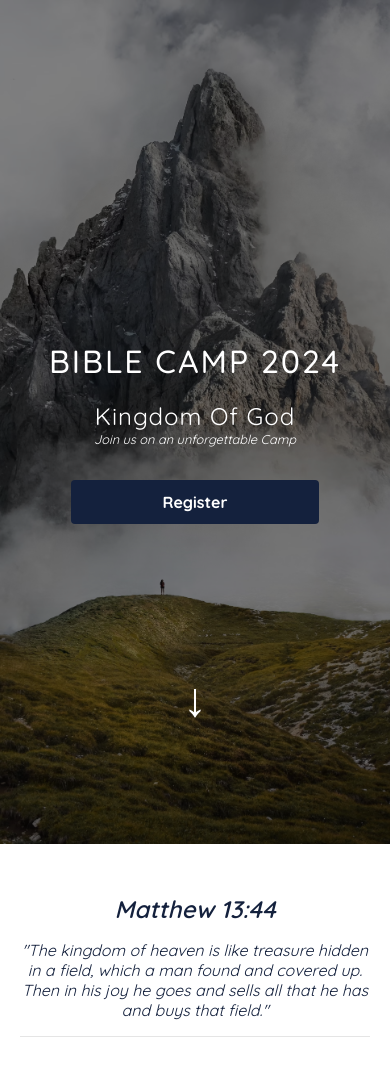
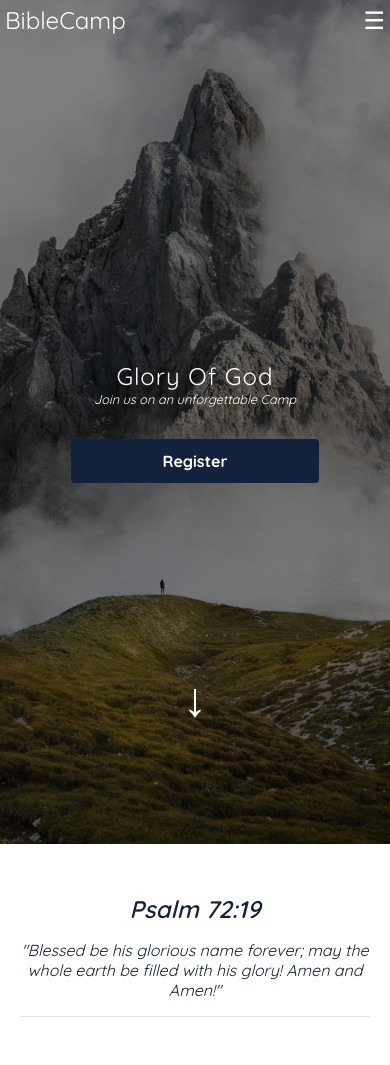
Before and after one commit to williamvelichko/CampWebsite, a Next.js app: page / in a window 390 px wide. Shown: the top 1065 px of the page. Built offline with nearby package versions, Linux system fonts and the light colour scheme; grey boxes are pictures that could not be loaded.

Commit message:
first save

```diff
--- a/src/app/components/About/About.tsx
+++ b/src/app/components/About/About.tsx
@@ -5,11 +5,10 @@ const About = () => {
   return (
     <section className={styles.about}>
       <div>
-        <h3>Matthew 13:44</h3>
+        <h3>Psalm 72:19</h3>
         <p>
-          &quot;The kingdom of heaven is like treasure hidden in a field, which
-          a man found and covered up. Then in his joy he goes and sells all that
-          he has and buys that field.&quot;
+          &quot;Blessed be his glorious name forever; may the whole earth be
+          filled with his glory! Amen and Amen!&quot;
         </p>
       </div>
     </section>
--- a/src/app/components/Header/Header.tsx
+++ b/src/app/components/Header/Header.tsx
@@ -1,11 +1,38 @@
-import React from "react";
+"use client";
+import React, { useState, useEffect } from "react";
 import styles from "./styles/Header.module.scss";
+import Navbar from "./components/Navbar";
 
-const Header = () => {
+const Header: React.FC = () => {
+  const [isScrolled, setIsScrolled] = useState<boolean>(false);
+  const [isMenuOpen, setIsMenuOpen] = useState<boolean>(false); // State for menu open/close
+
+  const toggleMenu = () => {
+    setIsMenuOpen(!isMenuOpen); // Toggle the menu state
+  };
+  useEffect(() => {
+    const handleScroll = () => {
+      if (window.scrollY > 50) {
+        setIsScrolled(true); // Add the "scrolled" class
+      } else {
+        setIsScrolled(false); // Remove the "scrolled" class
+      }
+    };
+
+    window.addEventListener("scroll", handleScroll); // Add scroll event listener
+    return () => {
+      window.removeEventListener("scroll", handleScroll); // Clean up the listener
+    };
+  }, []);
+
   return (
-    <header className={styles.header}>
+    <header className={`${styles.header} ${isScrolled ? styles.scrolled : ""}`}>
       <div className={styles.logo}>BibleCamp</div>
-      <div className={styles.hamburger}>☰</div>
+      <div className={styles.hamburger} onClick={toggleMenu}>
+        ☰
+      </div>
+
+      <Navbar isMenuOpen={isMenuOpen} toggleMenu={toggleMenu} />
     </header>
   );
 };
--- /dev/null
+++ b/src/app/components/Header/components/Navbar.tsx
@@ -0,0 +1,51 @@
+import React from "react";
+import styles from "../styles/Navbar.module.scss";
+
+// Define the props interface for Navbar
+interface NavbarProps {
+  isMenuOpen: boolean;
+  toggleMenu: () => void;
+}
+
+const Navbar: React.FC<NavbarProps> = ({ isMenuOpen, toggleMenu }) => {
+  return (
+    <>
+      {/* Backdrop */}
+      <div
+        className={`${styles.backdrop} ${isMenuOpen ? styles.open : ""}`}
+        onClick={toggleMenu}
+      ></div>
+
+      {/* Navigation Menu */}
+      <nav className={`${styles.nav} ${isMenuOpen ? styles.open : ""}`}>
+        <button className={styles.closeButton} onClick={toggleMenu}>
+          ✕
+        </button>
+        <ul>
+          <li>
+            <a href="#home" onClick={toggleMenu}>
+              Home
+            </a>
+          </li>
+          <li>
+            <a href="#about" onClick={toggleMenu}>
+              About
+            </a>
+          </li>
+          <li>
+            <a href="#schedule" onClick={toggleMenu}>
+              Schedule
+            </a>
+          </li>
+          <li>
+            <a href="#contact" onClick={toggleMenu}>
+              Contact
+            </a>
+          </li>
+        </ul>
+      </nav>
+    </>
+  );
+};
+
+export default Navbar;
--- a/src/app/components/Header/styles/Header.module.scss
+++ b/src/app/components/Header/styles/Header.module.scss
@@ -1,23 +1,48 @@
-// /* Header*/
-
 .header {
-  position: absolute;
-  width: 100%;
   display: flex;
   justify-content: space-between;
-  z-index: 10;
+  align-items: center;
+  position: fixed; // Make the header fixed at the top
+  top: 0;
+  left: 0;
+  width: 100%;
+  z-index: 100; // Ensure it's above other content
+  background-color: transparent; // Transparent by default
+  transition: background-color 0.3s ease; // Smooth transition for background color
 }
-.logo,
-.hamburger {
-  margin: 5px;
+
+.header.scrolled {
+  background-color: white; // White background when scrolled
+  box-shadow: 0 2px 10px rgba(0, 0, 0, 0.1); // Optional: Add a shadow for better visibility
 }
+
 .logo {
   font-size: 1.5rem;
-  color: white;
+  color: white; // White text by default
+  transition: color 0.3s ease; // Smooth transition for text color
+  padding: 5px;
+}
+
+.header.scrolled .logo {
+  color: black; // Black text when scrolled
 }
 
 .hamburger {
   font-size: 1.5rem;
-  color: white;
   cursor: pointer;
+  display: none; // Hide on desktop by default
+  color: white; // White icon by default
+  transition: color 0.3s ease; // Smooth transition for icon color
+  padding: 5px;
 }
+
+.header.scrolled .hamburger {
+  color: black; // Black icon when scrolled
+}
+
+// Responsive Styles
+@media (max-width: 768px) {
+  .hamburger {
+    display: block; // Show hamburger on mobile
+  }
+}
--- /dev/null
+++ b/src/app/components/Header/styles/Navbar.module.scss
@@ -0,0 +1,73 @@
+.backdrop {
+  position: fixed;
+  top: 0;
+  left: 0;
+  width: 100%;
+  height: 100%;
+  background-color: rgba(0, 0, 0, 0.5);
+  z-index: 100;
+  opacity: 0;
+  visibility: hidden;
+  transition: opacity 0.3s ease, visibility 0.3s ease;
+
+  &.open {
+    opacity: 1;
+    visibility: visible;
+  }
+}
+
+.nav {
+  position: fixed;
+  top: 0;
+  left: -100%; // Start off-screen to the left
+  width: 100%; // Cover full width
+  height: 100%; // Cover full height
+  background-color: white;
+  z-index: 101;
+  transition: left 0.3s ease; // Slide in from the left
+
+  &.open {
+    left: 0; // Slide in to cover the entire screen
+  }
+
+  ul {
+    list-style: none;
+    padding: 2rem;
+    margin: 0;
+    display: flex;
+    flex-direction: column;
+    align-items: center;
+    justify-content: center;
+    height: 100%; // Center the links vertically
+
+    li {
+      margin: 1.5rem 0;
+
+      a {
+        text-decoration: none;
+        color: #333;
+        font-size: 1.5rem;
+        transition: color 0.3s ease;
+
+        &:hover {
+          color: #007bff;
+        }
+      }
+    }
+  }
+}
+
+.closeButton {
+  position: absolute;
+  top: 1rem;
+  right: 1rem;
+  background: none;
+  border: none;
+  font-size: 2rem;
+  cursor: pointer;
+  color: #333;
+
+  &:hover {
+    color: #007bff;
+  }
+}
--- a/src/app/components/MainSection/MainSection.tsx
+++ b/src/app/components/MainSection/MainSection.tsx
@@ -15,8 +15,8 @@ export const MainSection = () => {
         />
       </div>
       <div className={styles.overlay}>
-        <h1 className={styles.title}>Bible Camp 2024</h1>
-        <h3 className={styles.topic}>Kingdom Of God</h3>
+        {/* <h1 className={styles.title}>Bible Camp 2025</h1> */}
+        <h3 className={styles.topic}>Glory Of God</h3>
         <p className={styles.titleSub}>Join us on an unforgettable Camp</p>
         <a
           href="https://buy.stripe.com/6oE4hJaxT010bFCfYY"
--- a/src/app/page.tsx
+++ b/src/app/page.tsx
@@ -6,10 +6,12 @@ import Footer from "./components/Footer/Footer";
 import { Video } from "./components/Video/Video";
 import Schedule from "./components/Schedule/Schedule";
 import FAQ from "./components/FAQ/FAQ";
+import Header from "./components/Header/Header";
 
 export default function Home() {
   return (
     <div className={styles.container}>
+      <Header />
       <MainSection />
       <main className={styles.main}>
         <About />
```
